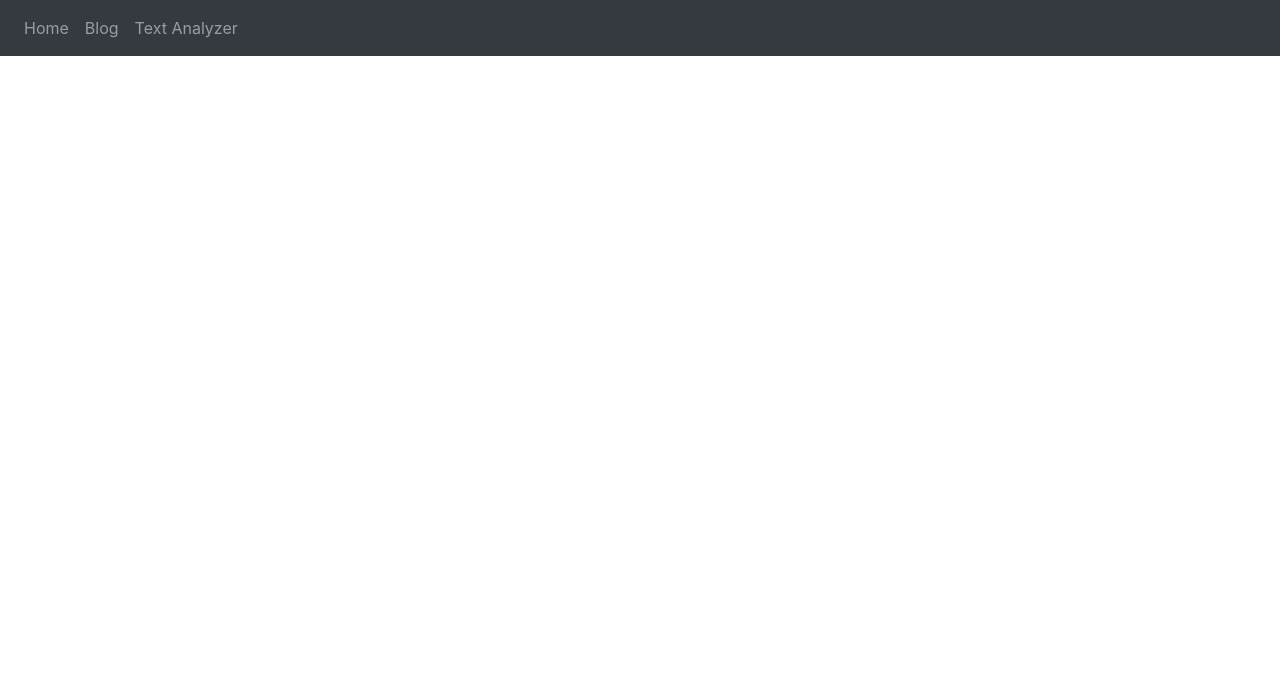
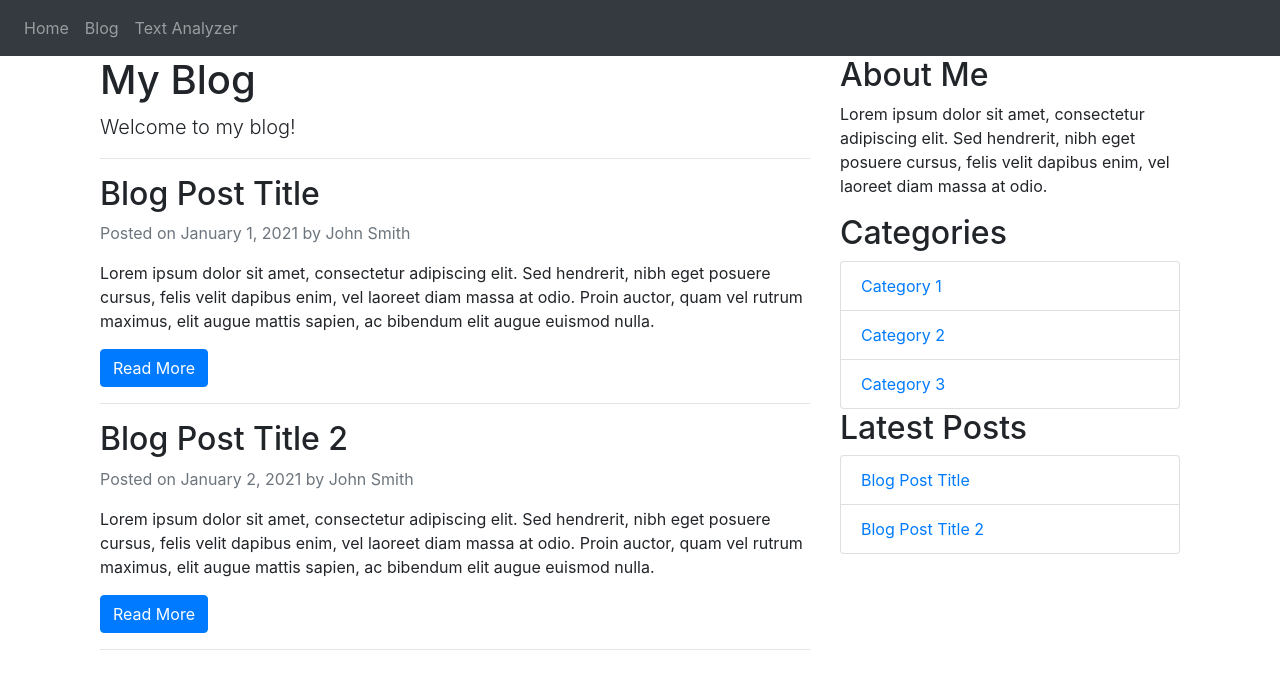
Before and after one commit to oozr/lindley.me, a Flask app: page /blog in a window 1280 px wide. Shown: the top 689 px of the page. Run offline with Flask 2, Linux system fonts and the light colour scheme; some libraries are stand-ins or nearby versions.

Commit message:
now with blog

```diff
--- a/website/templates/blog.html
+++ b/website/templates/blog.html
@@ -2,7 +2,40 @@
 {% block title %}Blog{% endblock %}
 
 {% block content %}
-
-
-
+  <body>
+    <div class="container">
+      <div class="row">
+        <div class="col-md-8">
+          <h1>My Blog</h1>
+          <p class="lead">Welcome to my blog!</p>
+          <hr>
+          <h2>Blog Post Title</h2>
+          <p class="text-muted">Posted on January 1, 2021 by John Smith</p>
+          <p>Lorem ipsum dolor sit amet, consectetur adipiscing elit. Sed hendrerit, nibh eget posuere cursus, felis velit dapibus enim, vel laoreet diam massa at odio. Proin auctor, quam vel rutrum maximus, elit augue mattis sapien, ac bibendum elit augue euismod nulla. </p>
+          <a href="#" class="btn btn-primary">Read More</a>
+          <hr>
+          <h2>Blog Post Title 2</h2>
+          <p class="text-muted">Posted on January 2, 2021 by John Smith</p>
+          <p>Lorem ipsum dolor sit amet, consectetur adipiscing elit. Sed hendrerit, nibh eget posuere cursus, felis velit dapibus enim, vel laoreet diam massa at odio. Proin auctor, quam vel rutrum maximus, elit augue mattis sapien, ac bibendum elit augue euismod nulla. </p>
+          <a href="#" class="btn btn-primary">Read More</a>
+          <hr>
+        </div>
+        <div class="col-md-4">
+          <h2>About Me</h2>
+          <p>Lorem ipsum dolor sit amet, consectetur adipiscing elit. Sed hendrerit, nibh eget posuere cursus, felis velit dapibus enim, vel laoreet diam massa at odio.</p>
+          <h2>Categories</h2>
+          <ul class="list-group">
+            <li class="list-group-item"><a href="#">Category 1</a></li>
+            <li class="list-group-item"><a href="#">Category 2</a></li>
+            <li class="list-group-item"><a href="#">Category 3</a></li>
+          </ul>
+          <h2>Latest Posts</h2>
+          <ul class="list-group">
+            <li class="list-group-item"><a href="#">Blog Post Title</a></li>
+            <li class="list-group-item"><a href="#">Blog Post Title 2</a></li>
+          </ul>
+        </div>
+      </div>
+    </div>
+  </body>
 {% endblock %}
```
Also changed, not shown: website/templates/home.html (+0 -26 lines).
